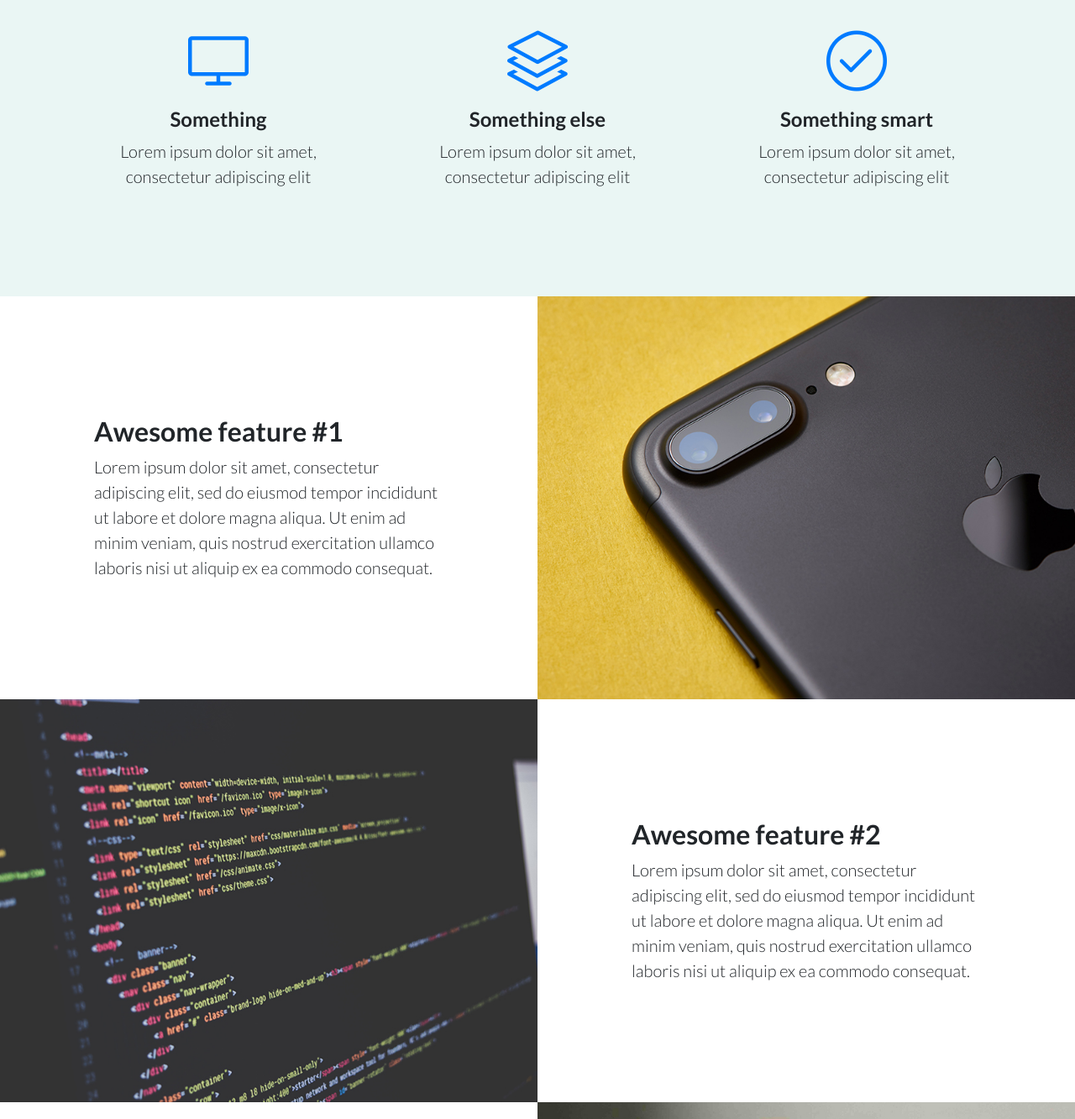
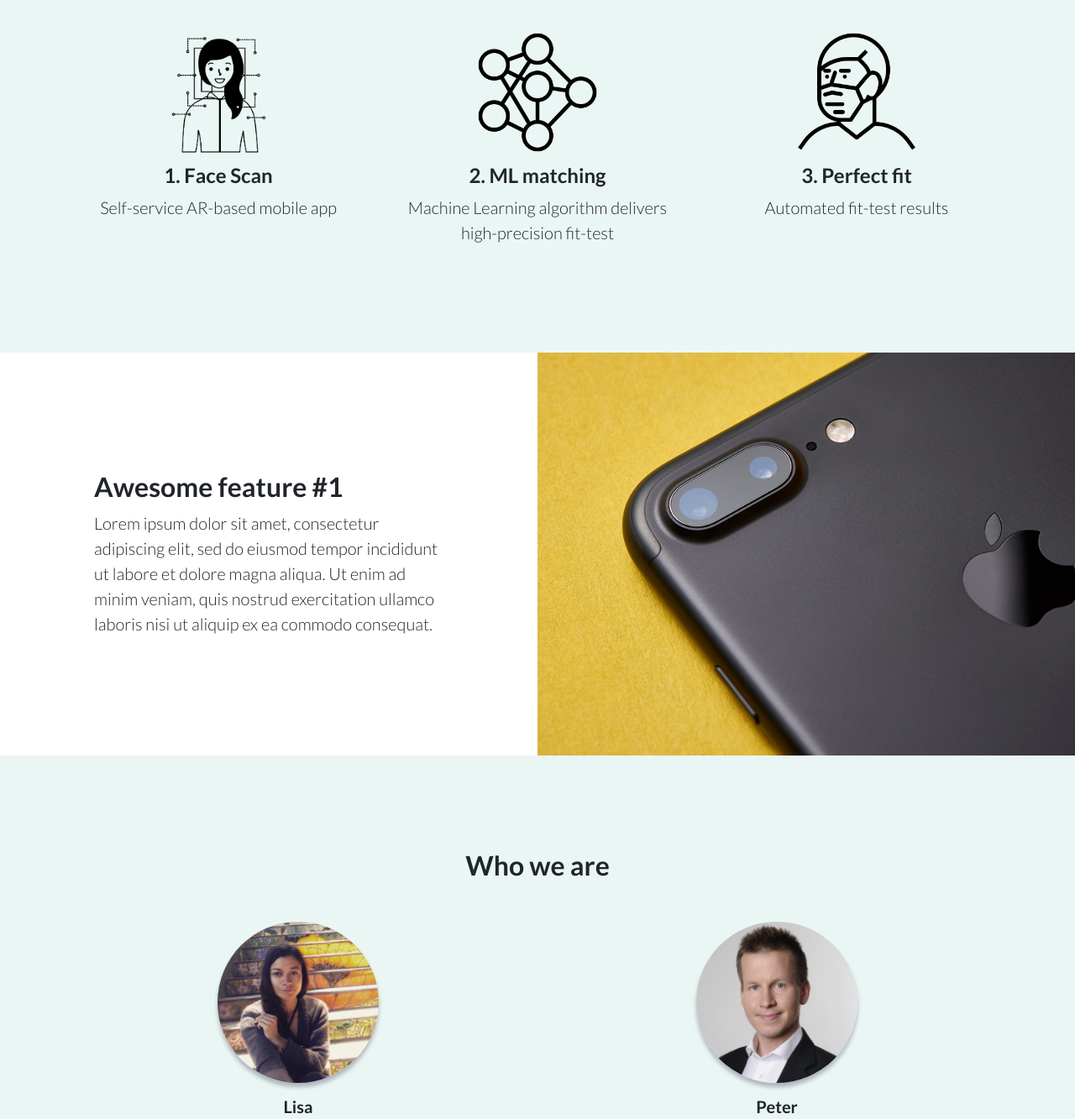
Before and after one commit to peter-novak-m/respite, a website: page index.html in a window 1280 px wide. Shown: the part 920-2253 px from the top of the page at 84% size. Drawn offline with Linux system fonts and the light colour scheme.

Commit message:
Adding icons

```diff
--- a/index.html
+++ b/index.html
@@ -37,9 +37,12 @@
     <nav class="navbar navbar-light bg-purple static-top">
       <div class="container">
         <a class="navbar-brand" href="#">
-          <img src="img/logo_transparent.png" height="70" alt="" />
+          <img src="img/logo_transparent.png" height="50" alt="" />
         </a>
-        <!--<a class="btn btn-primary" href="#">Sign In</a> -->
+        <a class="btn btn-lg btn-light" href="#">Sign up</a>
+        <!--<button class="btn btn-lg btn-light navbar-nav-last-item">
+          Contact us
+        </button> -->
       </div>
     </nav>
 
@@ -51,7 +54,8 @@
           <div class="col-xl-12 mx-auto">
             <h1 class="mb-5">Give our heroes respite!</h1>
           </div>
-          <div class="col-xl-12 mx-auto">
+          <div class="col-xl-1 mx-auto"></div>
+          <div class="col-xl-10 mx-auto">
             <h4>
               Lorem ipsum dolor sit amet, consectetur adipiscing elit, sed do
               eiusmod tempor incididunt ut labore et dolore magna aliqua. Ut
@@ -62,6 +66,7 @@
               sunt in culpa qui officia deserunt mollit anim id est laborum.
             </h4>
           </div>
+          <div class="col-xl-1 mx-auto"></div>
         </div>
       </div>
     </header>
@@ -72,38 +77,32 @@
         <h2 class="mb-5">
           N95 Respirator Fit-Test Using Only Your Phone Camera
         </h2>
+        <div class="col-xs-12" style="height: 10px"></div>
         <div class="row">
           <div class="col-lg-4">
             <div class="features-icons-item mx-auto mb-5 mb-lg-0 mb-lg-3">
-              <div class="features-icons-icon d-flex">
-                <i class="icon-screen-desktop m-auto text-primary"></i>
-              </div>
-              <h4>Something</h4>
-              <p class="lead mb-0">
-                Lorem ipsum dolor sit amet, consectetur adipiscing elit
-              </p>
+              <img src="img/person_icon.png" alt="..." style="height: 150px" />
+              <div class="col-xs-12" style="height: 10px"></div>
+              <h4>1. Face Scan</h4>
+              <p class="lead mb-0">Self-service AR-based mobile app</p>
             </div>
           </div>
           <div class="col-lg-4">
             <div class="features-icons-item mx-auto mb-5 mb-lg-0 mb-lg-3">
-              <div class="features-icons-icon d-flex">
-                <i class="icon-layers m-auto text-primary"></i>
-              </div>
-              <h4>Something else</h4>
+              <img src="img/ai_icon.png" alt="..." style="height: 150px" />
+              <div class="col-xs-12" style="height: 10px"></div>
+              <h4>2. ML matching</h4>
               <p class="lead mb-0">
-                Lorem ipsum dolor sit amet, consectetur adipiscing elit
+                Machine Learning algorithm delivers high-precision fit-test
               </p>
             </div>
           </div>
           <div class="col-lg-4">
             <div class="features-icons-item mx-auto mb-0 mb-lg-3">
-              <div class="features-icons-icon d-flex">
-                <i class="icon-check m-auto text-primary"></i>
-              </div>
-              <h4>Something smart</h4>
-              <p class="lead mb-0">
-                Lorem ipsum dolor sit amet, consectetur adipiscing elit
-              </p>
+              <img src="img/mask_icon.png" alt="..." style="height: 150px" />
+              <div class="col-xs-12" style="height: 10px"></div>
+              <h4>3. Perfect fit</h4>
+              <p class="lead mb-0">Automated fit-test results</p>
             </div>
           </div>
         </div>
@@ -128,36 +127,6 @@
             </p>
           </div>
         </div>
-        <div class="row no-gutters">
-          <div
-            class="col-lg-6 text-white showcase-img"
-            style="background-image: url('img/bg-showcase-2.jpg')"
-          ></div>
-          <div class="col-lg-6 my-auto showcase-text">
-            <h2>Awesome feature #2</h2>
-            <p class="lead mb-0">
-              Lorem ipsum dolor sit amet, consectetur adipiscing elit, sed do
-              eiusmod tempor incididunt ut labore et dolore magna aliqua. Ut
-              enim ad minim veniam, quis nostrud exercitation ullamco laboris
-              nisi ut aliquip ex ea commodo consequat.
-            </p>
-          </div>
-        </div>
-        <div class="row no-gutters">
-          <div
-            class="col-lg-6 order-lg-2 text-white showcase-img"
-            style="background-image: url('img/bg-showcase-3.jpg')"
-          ></div>
-          <div class="col-lg-6 order-lg-1 my-auto showcase-text">
-            <h2>Awesome feature #3</h2>
-            <p class="lead mb-0">
-              Lorem ipsum dolor sit amet, consectetur adipiscing elit, sed do
-              eiusmod tempor incididunt ut labore et dolore magna aliqua. Ut
-              enim ad minim veniam, quis nostrud exercitation ullamco laboris
-              nisi ut aliquip ex ea commodo consequat.
-            </p>
-          </div>
-        </div>
       </div>
     </section>
 
@@ -174,7 +143,7 @@
                 alt=""
               />
               <h5>Lisa</h5>
-              <p class="font-weight-light mb-0">Lorem ipsum dolor sit amet</p>
+              <p class="font-weight-light mb-0">CEO</p>
             </div>
           </div>
           <div class="col-lg-6">
@@ -185,7 +154,7 @@
                 alt=""
               />
               <h5>Peter</h5>
-              <p class="font-weight-light mb-0">Lorem ipsum dolor sit amet</p>
+              <p class="font-weight-light mb-0">CTO</p>
             </div>
           </div>
         </div>
```
Also changed, not shown: img/ai_icon.png (added), img/mask_icon.png (added), img/person2_icon.png (added), img/person_icon.png (added).
